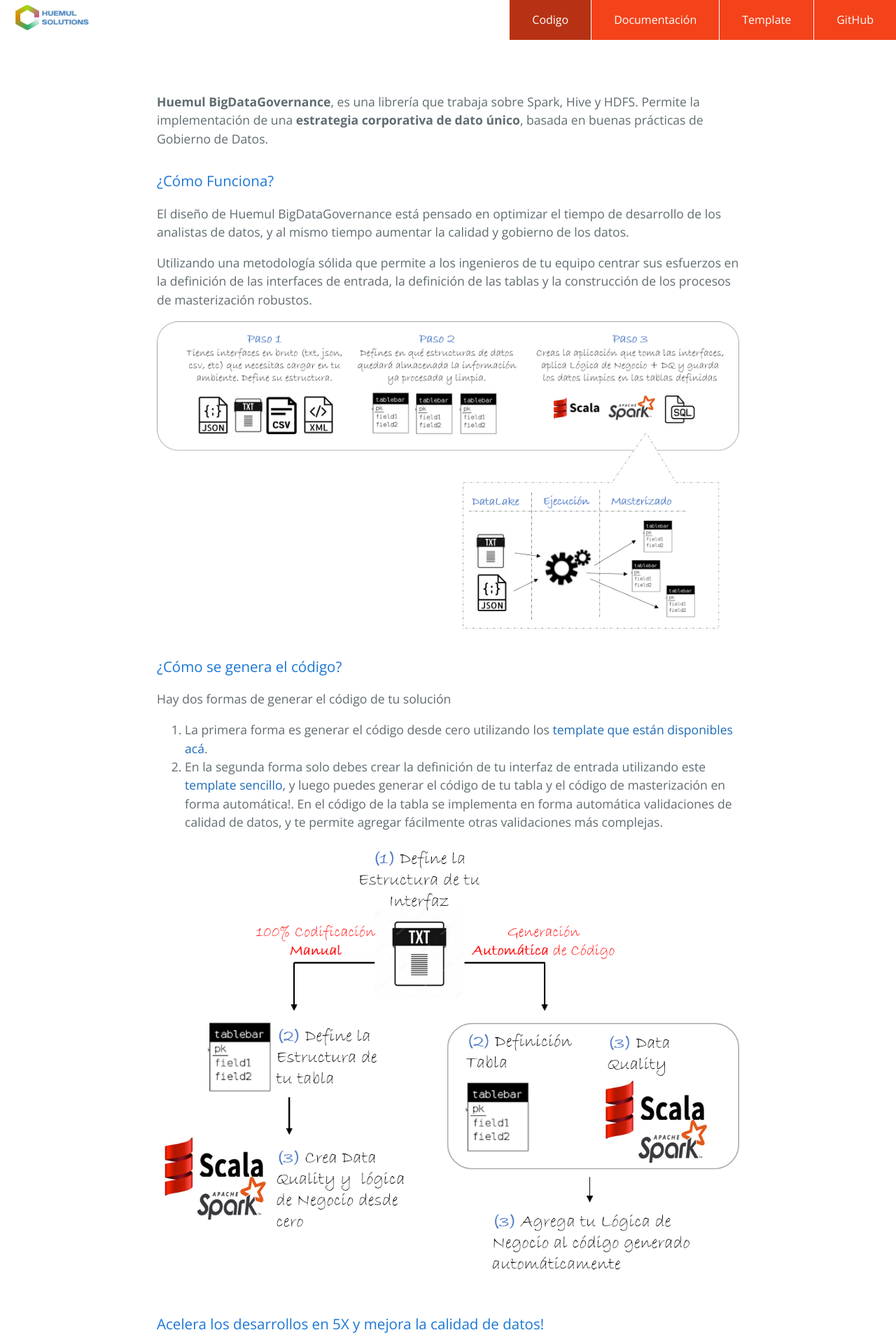
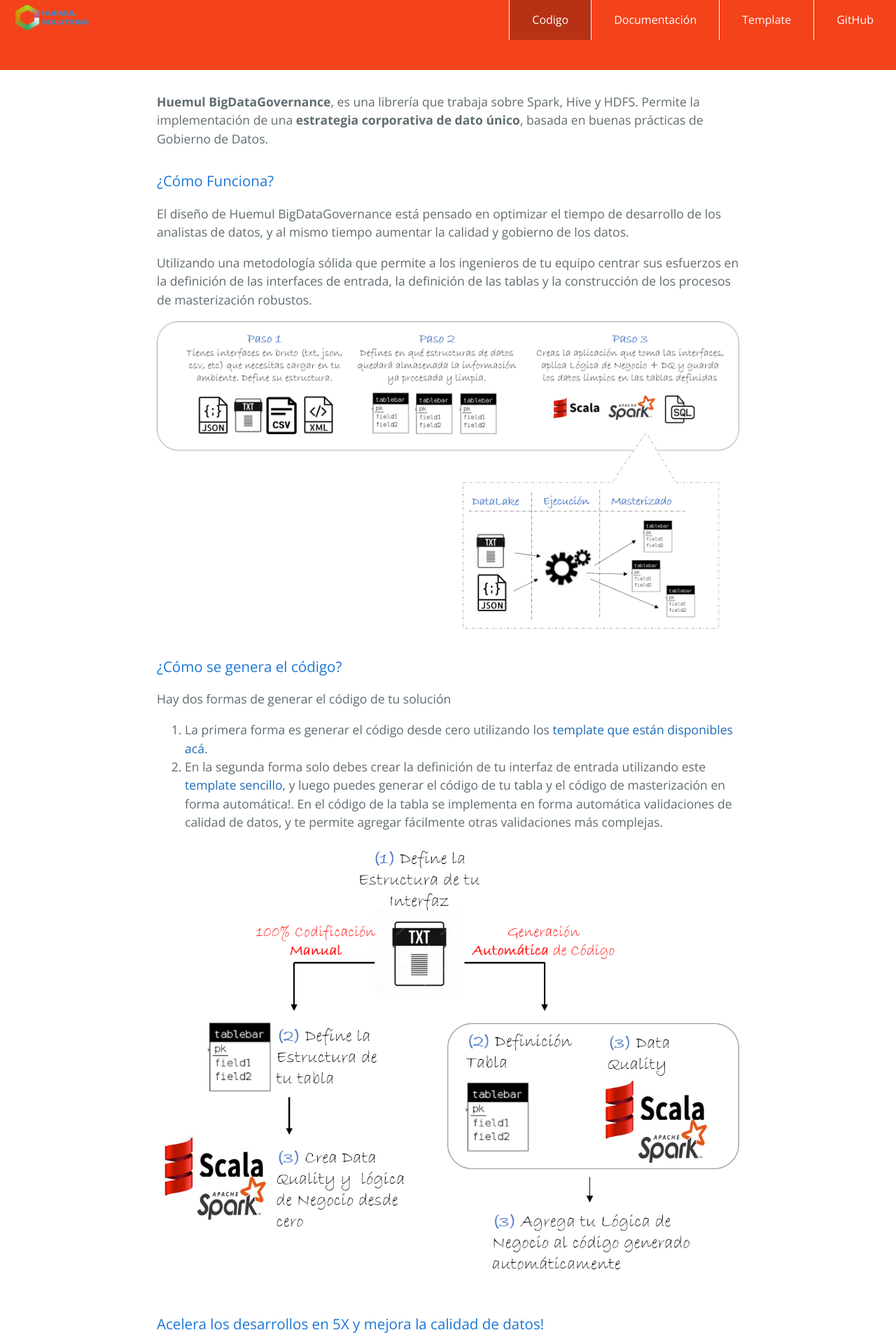
Before and after one commit to Blashhm/blashhm.github.io, a Jekyll site: the page built from index.md, in a window 1280 px wide. Shown: the top 1920 px of the page at 70% size. Built offline with Jekyll 4.4.1, drawn with Linux system fonts in a browser that asks for light colours; some web fonts are replaced.

Commit message:
Update normalize.scss

```diff
--- a/_sass/normalize.scss
+++ b/_sass/normalize.scss
@@ -650,6 +650,11 @@ th {
   FIXED HEADER
 --------------------------------------------- */
 header{
+  background: #f4421a;
+  z-index: 3;
+  width: 100%;
+  left: 0;
+  top: 0;
   padding-bottom: 100px !important;
 }
 
```
